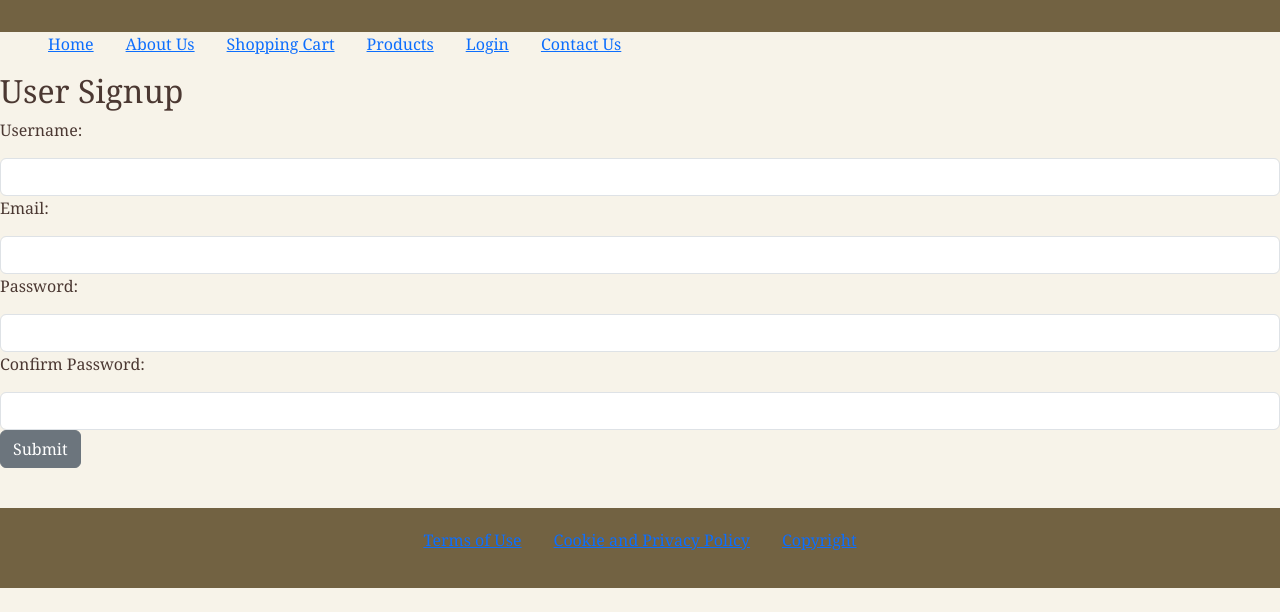
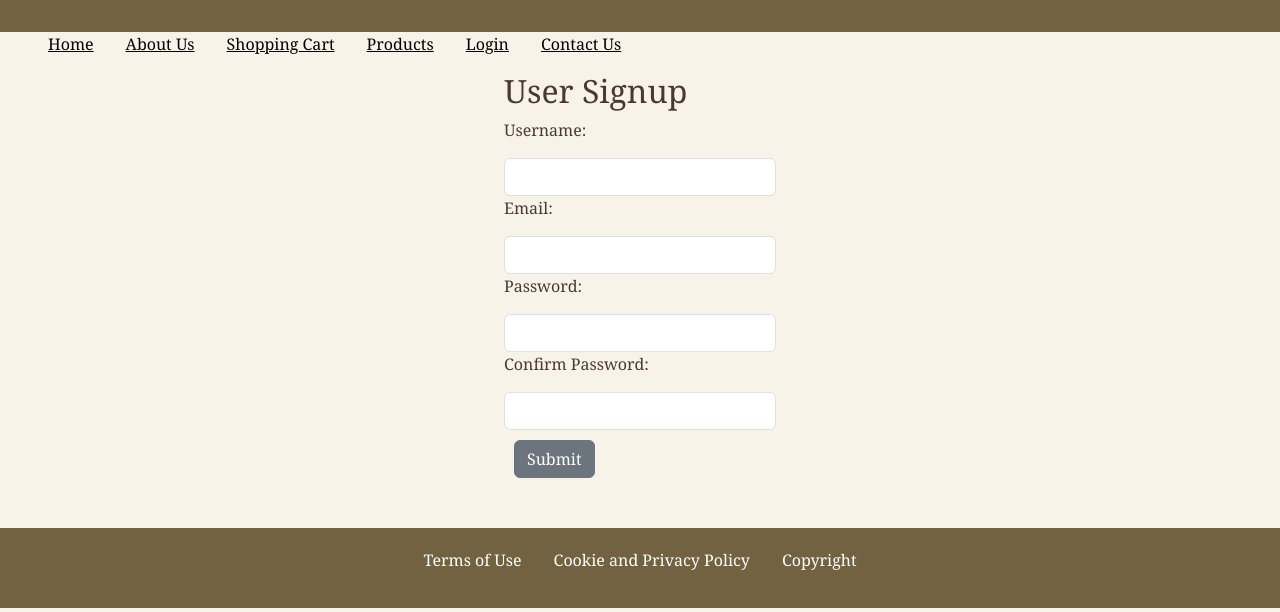
Before and after one commit to MikePSU99/Fictional-Storefront-Home-Page, a plain HTML site: page SignUp.html in a window 1280 px wide. Shown: the part 188-800 px from the top of the page. Drawn offline with nearby package versions, Linux system fonts and the light colour scheme.

Commit message:
Update CSS.css

```diff
--- a/CSS.css
+++ b/CSS.css
@@ -33,12 +33,38 @@ nav li {
   color: black;
 }
 
+nav a{
+  color: black;
+}
+
+.main_form {
+  display: flex;
+  justify-content: center;
+  align-items: center;
+  margin: 0;
+  padding: 0 20px;
+}
 
 .main {
   display: flex;
   justify-content: space-between;
   margin-top: 40px;
   padding: 0 20px;
+}
+
+.main form p{
+  justify-content: space-between;
+  margin: 0px;
+  padding: 10px;
+}
+
+.main form{
+  justify-content: center;
+  align-content: center;
+}
+
+form button{
+  margin: 10px;
 }
 
 section {
@@ -85,3 +111,8 @@ footer li {
   margin: 0 1rem;
   color: black;
 }
+
+footer a{
+  color: white;
+  text-decoration: none;
+}
```
